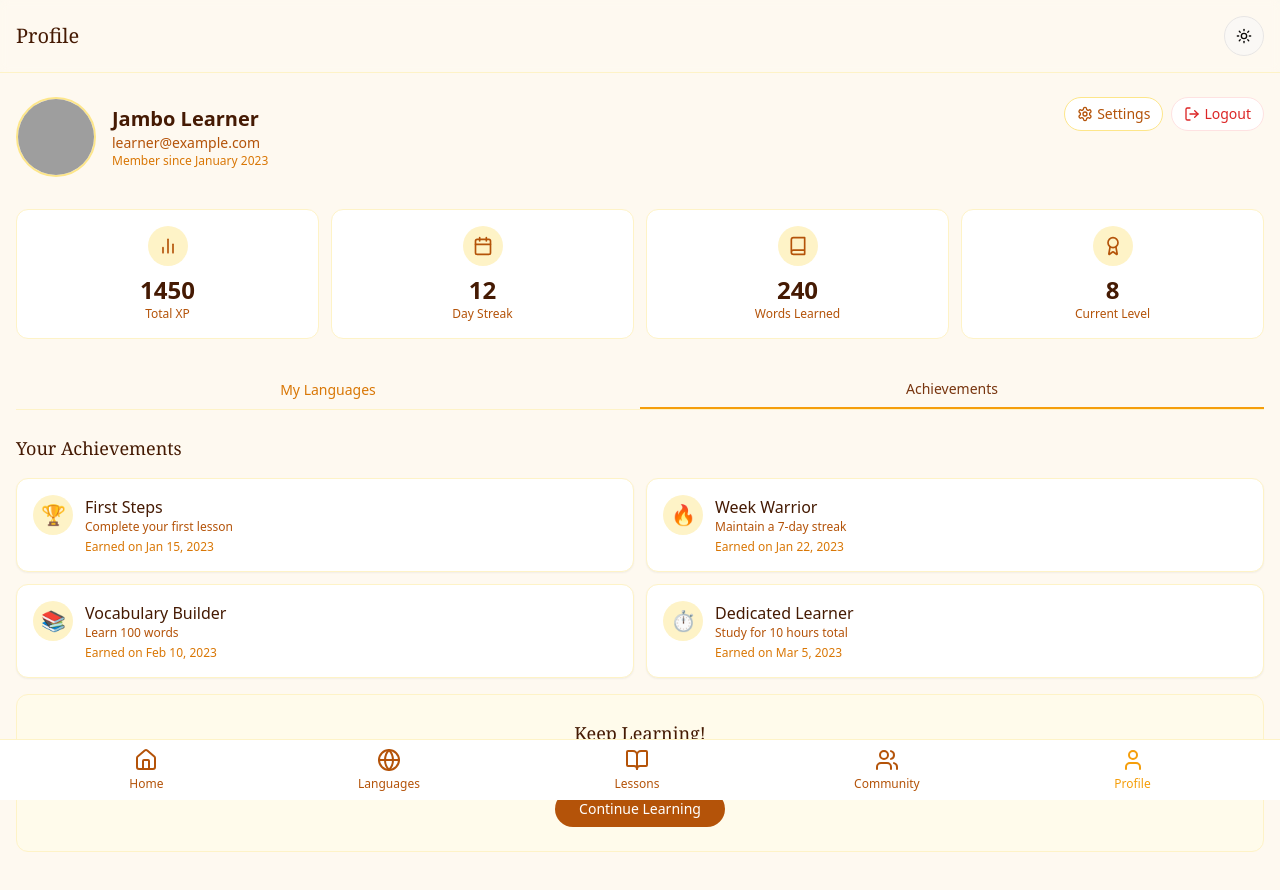
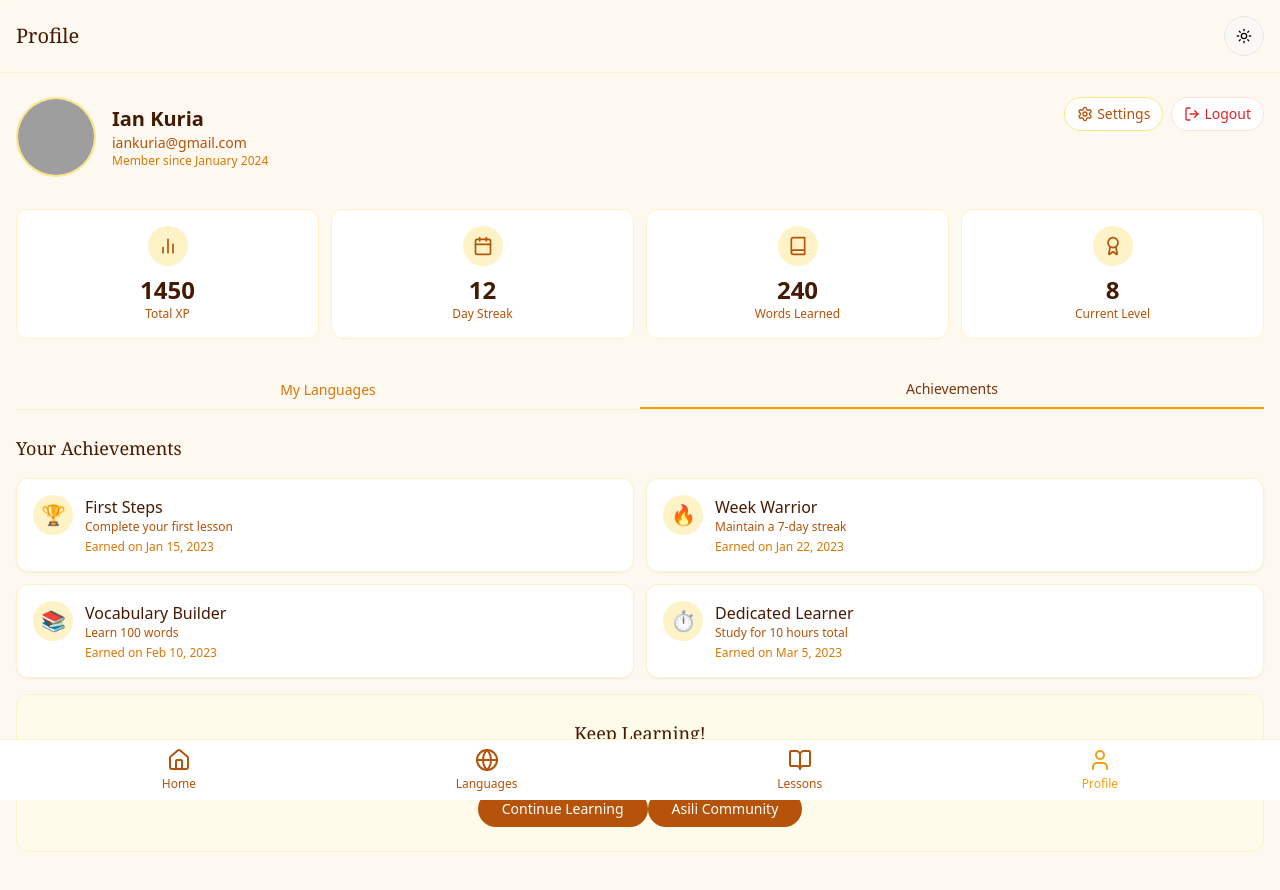
Before and after one commit to Kuria-byte/asili-app, a Next.js app: page /profile in a window 1280 px wide. Both pictures are taken after a click on the button "Achievements". Shown: the top 890 px of the page. Built offline with nearby package versions, Linux system fonts and the light colour scheme; grey boxes are pictures that could not be loaded; a web font is replaced by a local one.

Commit message:
Updated Community Navigations from Bottom Nav to Profile Page

```diff
--- a/app/profile/page.tsx
+++ b/app/profile/page.tsx
@@ -12,9 +12,9 @@ export default function ProfilePage() {
 
   // Mock user data
   const user = {
-    name: "Jambo Learner",
-    email: "learner@example.com",
-    joinDate: "January 2023",
+    name: "Ian Kuria",
+    email: "iankuria@gmail.com",
+    joinDate: "January 2024",
     avatar: "/placeholder.svg?height=100&width=100",
     streak: 12,
     totalXp: 1450,
@@ -207,6 +207,13 @@ export default function ProfilePage() {
                 >
                   Continue Learning
                 </Link>
+
+                <Link
+                  href="/Community"
+                  className="inline-block rounded-full bg-amber-700 px-6 py-2 text-sm font-medium text-white transition-colors hover:bg-amber-800"
+                >
+                 Asili Community
+                </Link>
               </div>
             </div>
           )}
--- a/components/navigation/bottom-nav.tsx
+++ b/components/navigation/bottom-nav.tsx
@@ -100,7 +100,7 @@ export function BottomNav({ activePath }: BottomNavProps) {
           </Link>
 
           {/* Community - New */}
-          <Link
+          {/* <Link
             href="/community"
             className={`flex flex-col items-center group ${currentPath === "community" ? "pointer-events-none" : ""}`}
             aria-current={currentPath === "community" ? "page" : undefined}
@@ -121,7 +121,7 @@ export function BottomNav({ activePath }: BottomNavProps) {
             >
               Community
             </span>
-          </Link>
+          </Link> */}
 
           {/* Profile */}
           <Link
```
